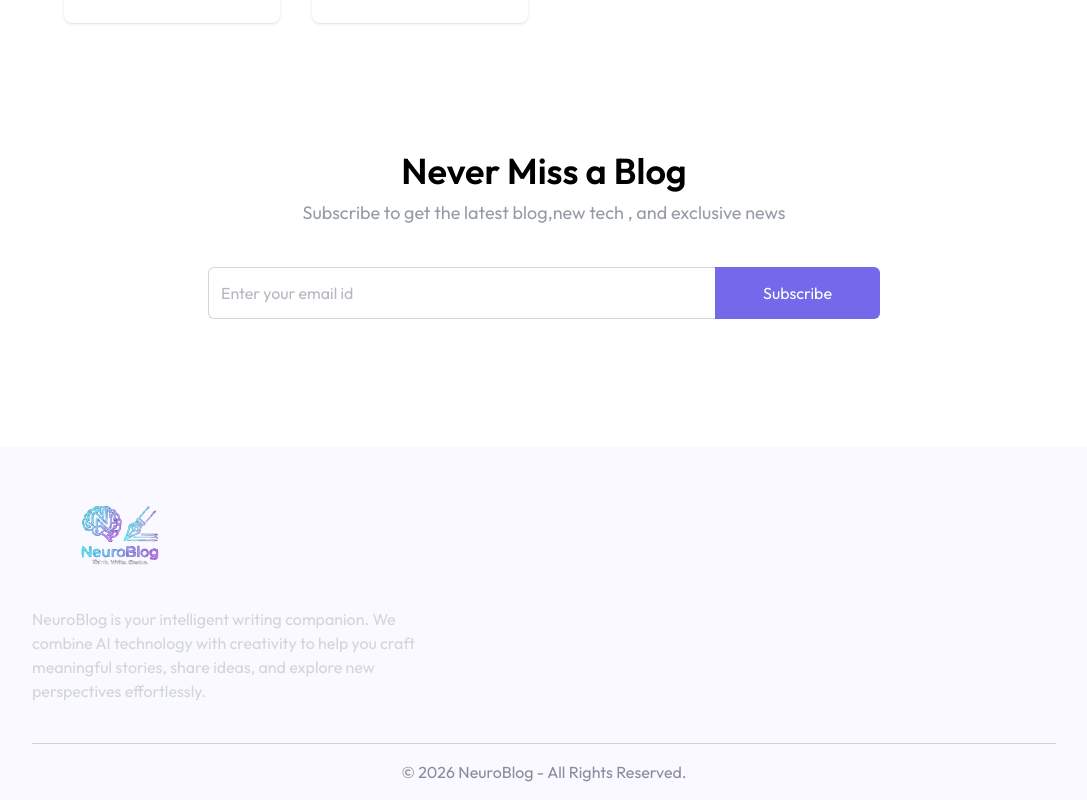
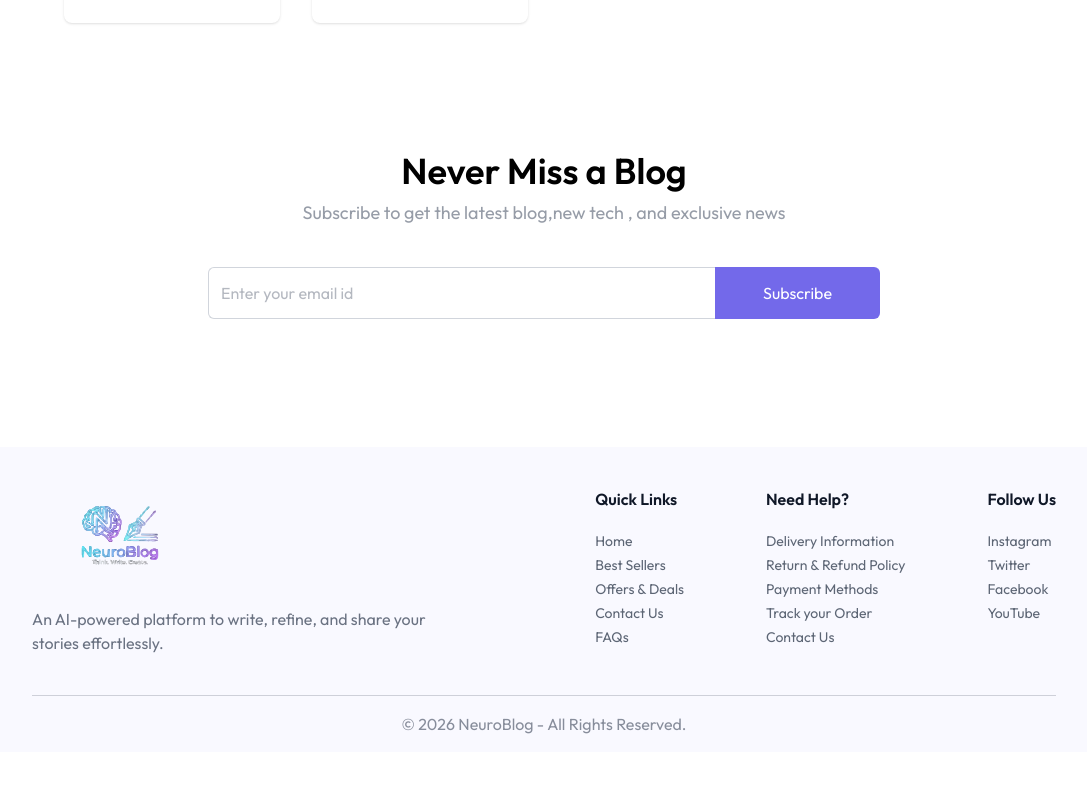
Before and after one commit to Yasindu-Navo/NeuroVlog-FE, a React (Vite) app: page / in a window 1280 px wide. Shown: the part 1739-2539 px from the top of the page, without its empty margins (96-1183 px from the left). After the commit the page ends 2491 px from the top, so only its background shows below. Built offline with nearby package versions, Linux system fonts and the light colour scheme.

Commit message:
completed footer section and HomePage

```diff
--- a/src/components/Footer.jsx
+++ b/src/components/Footer.jsx
@@ -1,20 +1,45 @@
 import React from "react";
-import { assets } from "../assets/assets";
+import { assets, footer_data } from "../assets/assets";
 
 function Footer() {
   return (
     <div className="px-6 md:px-16 lg:px-24 xl:px-32 bg-primary/3 ">
-      <div className="flex flex-col md:flex--row items-start justify-between gap-10 py-10 border-b border-gray-500/30 text-gray-300">
+      <div className="flex flex-col md:flex-row items-start justify-between gap-10 py-10 border-b border-gray-500/30 text-gray-300">
         {/* 1st column section */}
         <div className="">
           <img src={assets.logo} alt="logo" className="w-32 sm:w-44" />
-          <p className="max-w-[410px] mt-6 ">
+          <p className="max-w-[410px] mt-6 text-gray-500">
             {" "}
-            NeuroBlog is your intelligent writing companion. We combine AI
-            technology with creativity to help you craft meaningful stories,
-            share ideas, and explore new perspectives effortlessly.
+           An AI-powered platform to write, refine, and share your stories effortlessly.
           </p>
         </div>
+
+        <div className="flex flex-wrap justify-between w-full md:w-[45%] gap-5 ">
+
+          {footer_data.map((section,index) => (
+            <div key={index}>
+              <h3 className="font-semibold text-base text-gray-900 md:mb-5 mb-2">{section.title}</h3>
+              <ul className="text-sm space-y-1">
+                {section.links.map((link,i) => (
+                  <li key={i}>
+                    <a href="#" className="hover:underline transition text-gray-700/80">
+                        {link}
+                    </a>
+                  </li>
+                )
+
+                )}
+
+              </ul>
+
+            </div>
+          )
+
+          )}
+
+      </div>
+
+
       </div>
 
       {/* copyright section */}
```
